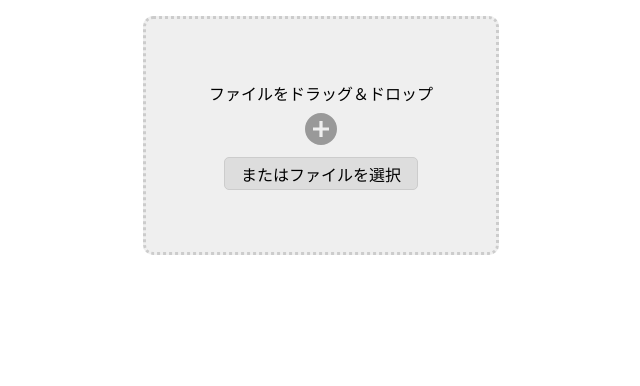
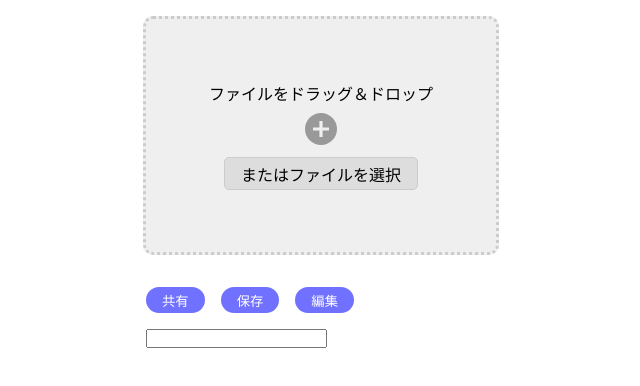
Before and after one commit to dws2020/file-drag-n-drop, a plain HTML site: page index.html in a window 1280 px wide. Shown: the whole page, without its empty margins (319-959 px from the left). Drawn offline with Linux system fonts and the light colour scheme.

Commit message:
既定の持込み事由ボタン作成UI

```diff
--- a/assets/styles/style.css
+++ b/assets/styles/style.css
@@ -40,6 +40,10 @@
 
 
 /* file list */
+.file-list {
+
+    margin-block-end: 2rem;
+}
 .file-list-ul {
     width: var(--base-width);
     margin-inline: auto;
@@ -53,7 +57,7 @@
     border-bottom: 1px solid #efefef;
 }
 
-/* remove button */
+/* Remove Button */
 .remove-button {
     opacity: 0;
     width: 26px;
@@ -66,3 +70,26 @@
     opacity: 1;
     transition: opacity 0.2s;
 }
+
+/* Reason Button */
+.reason-buttons {
+    width: var(--base-width);
+    margin-inline: auto;
+}
+.reason-button-ul {
+    list-style: none;
+    display: flex;
+    flex-wrap: wrap;
+    gap: 1rem;
+}
+.reason-button {
+    border-radius: 999px;
+    background-color: rgb(113, 113, 255);
+    color: white;
+    border: none;
+    cursor: pointer;
+    padding: 0.2rem 1rem;
+}
+.reason-button:hover {
+    background-color: rgb(141, 141, 255);
+}
--- a/index.html
+++ b/index.html
@@ -17,8 +17,24 @@
         <label for="dropped-files" class="file-select-button">またはファイルを選択</label>
         <input type="file" name="files" id="dropped-files" multiple>
     </section>
+
     <section class="file-list">
         <ul class="file-list-ul" id="file-list-ul"></ul>
+    </section>
+
+    <section class="reason-buttons">
+        <ul class="reason-button-ul">
+            <li class="reason-button-li">
+                <button class="reason-button">共有</button>
+            </li>
+            <li class="reason-button-li">
+                <button class="reason-button">保存</button>
+            </li>
+            <li class="reason-button-li">
+                <button class="reason-button">編集</button>
+            </li>
+            <li class="reason-button-li"><input type="text"></li>
+        </ul>
     </section>
 </body>
 
```
